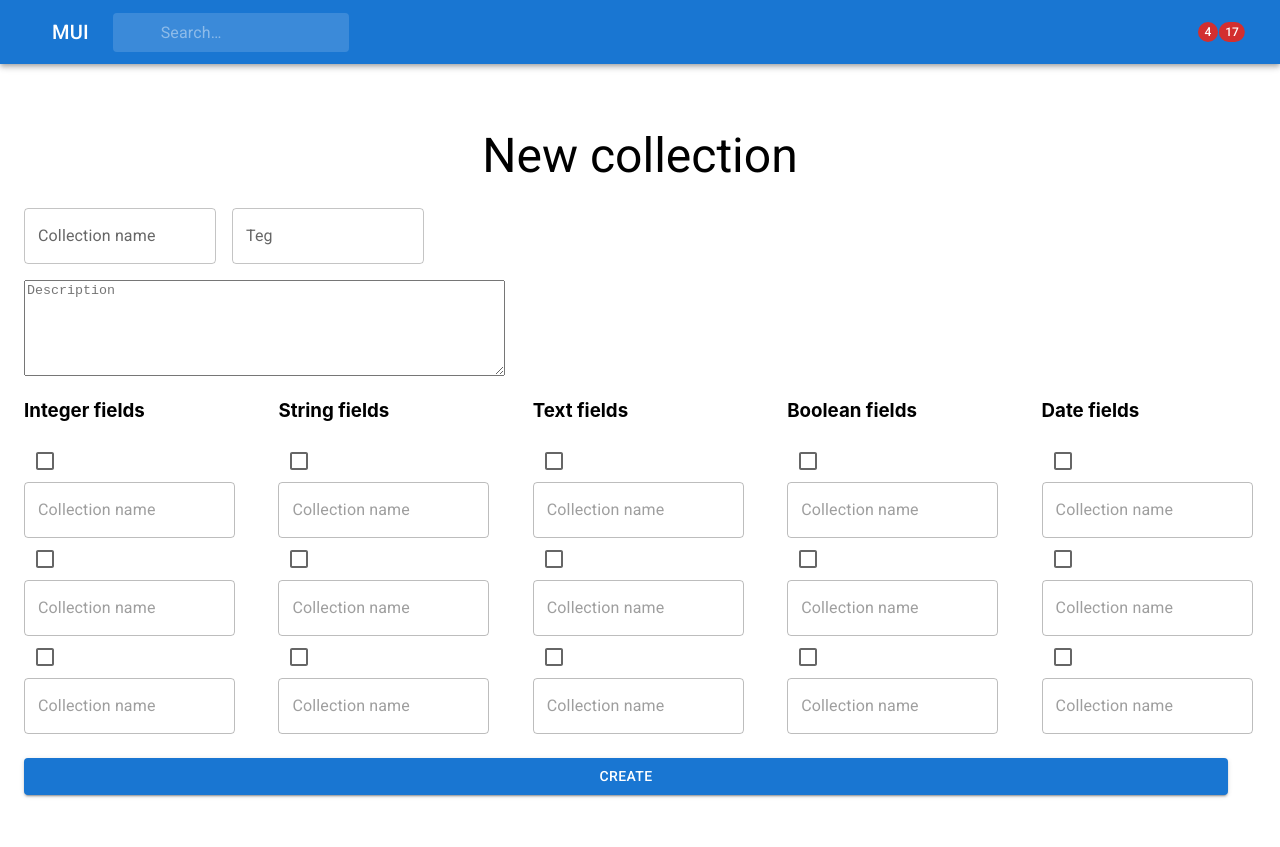
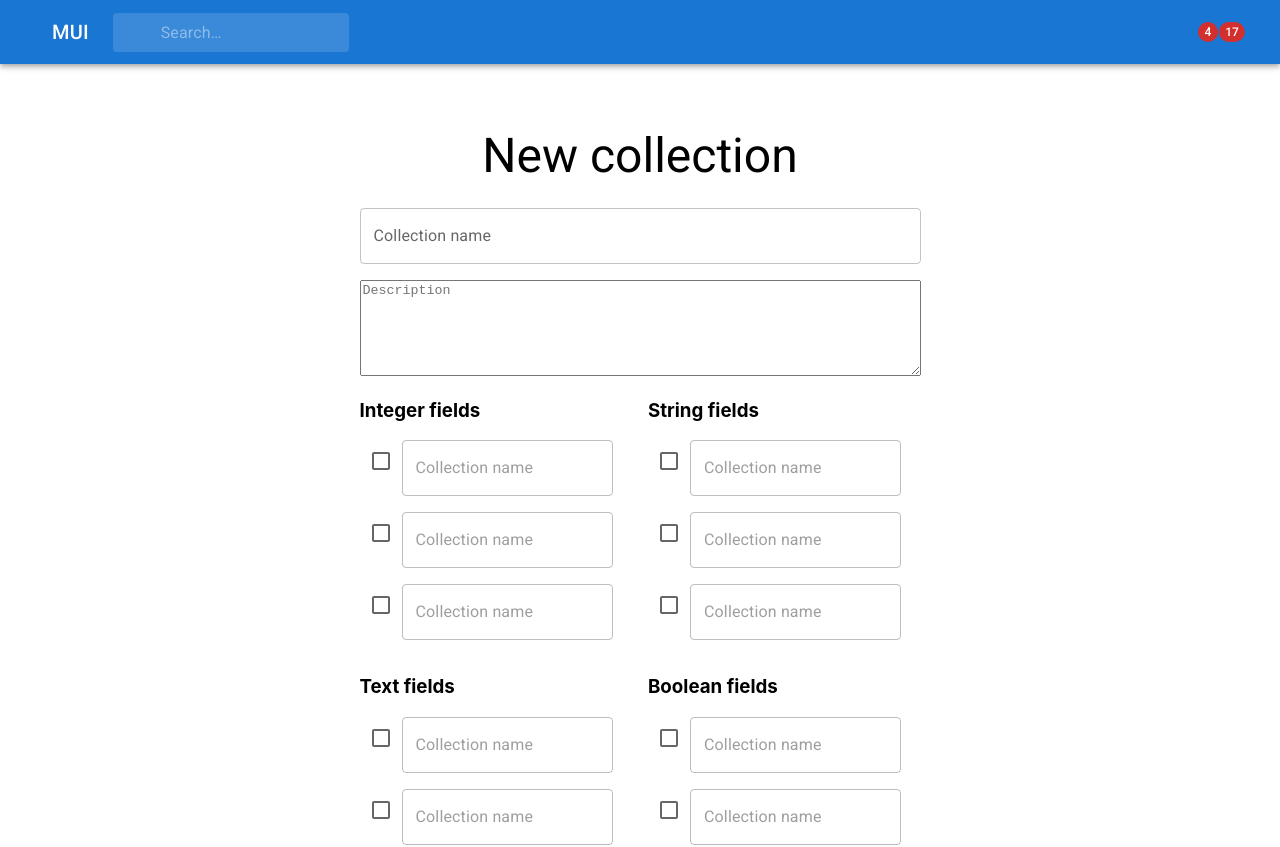
Before and after one commit to humblezxc/course-project, a React (Create React App) app in the folder frontend/: page /collections/create in a window 1280 px wide. Shown: the top 847 px of the page. Before the commit the page ends 811 px from the top, so only its background shows below. Built offline with nearby package versions, Linux system fonts and the light colour scheme.

Commit message:
Changed Collection create page styles

```diff
--- a/frontend/src/app/collections/CreateCollection.jsx
+++ b/frontend/src/app/collections/CreateCollection.jsx
@@ -13,7 +13,7 @@ import {useNavigate} from "react-router-dom";
 
 export default function CreateCollection() {
     const [collectionName, setCollectionName] = useState('');
-    const [teg, setTeg] = useState('');
+    // const [teg, setTeg] = useState('');
     const [description, setDescription] = useState('');
     const [additionFields, setAdditionFields] = React.useState([
         { key: 'digit_1', enabled: false, value: ''},
@@ -85,7 +85,7 @@ export default function CreateCollection() {
         }
     }
     return (
-        <Container component="main" maxWidth="xl">
+        <Container component="main">
             <Box
                 sx={{
                     marginTop: 8,
@@ -107,33 +107,46 @@ export default function CreateCollection() {
                     autoComplete="off"
                 >
 
-                    <Grid container spacing={2}>
-                        <Grid item xs={4} sm={2}>
-                            <TextField id="collectionName" label="Collection name" variant="outlined" value={collectionName} onChange={(e) => setCollectionName(e.target.value)}/>
+                        <Grid paddingBottom={2}>
+                            <TextField id="collectionName" fullWidth label="Collection name" variant="outlined" value={collectionName} onChange={(e) => setCollectionName(e.target.value)}/>
                         </Grid>
-                        <Grid item xs={4} sm={2}>
-                            <TextField id="teg" label="Teg" variant="outlined" value={teg} onChange={(e) => setTeg(e.target.value)}/>
-                        </Grid>
-                    </Grid>
 
-                    <Grid item xs={12} width={600} mt={2}>
+                        {/*<Grid>*/}
+                        {/*    <TextField id="teg" label="Teg" variant="outlined" value={teg} onChange={(e) => setTeg(e.target.value)}/>*/}
+                        {/*</Grid>*/}
+
+                    <Grid>
                             <TextareaAutosize
                                 id="description"
                                 aria-label="minimum height"
                                 minRows={6}
                                 placeholder="Description"
                                 variant="outlined"
-                                style={{ width: 475 }}
+                                style={{ width: 555 }}
                                 value={description}
                                 onChange={(e) => setDescription(e.target.value)}
                             />
+                    </Grid>
+                    <Grid container spacing={2}>
+                        <Grid item xs={12} sm={6}>
+                            <h3>Integer fields</h3>
+                            {additionFields.filter(field => field.key.includes('digit')).map(additionalField => (
+                                    <Grid paddingBottom={2}>
+                                        <Checkbox {...additionalField}
+                                        onChange={handleToggle}
+                                        key={additionalField.key}
+                                        name={additionalField.key}
+                                        checked={additionalField.enabled}
+                                        />
+                                        <TextField id={additionalField.key} disabled={!additionalField.enabled} label="Collection name" variant="outlined" value={additionalField.value} onChange={handleInput}/>
+                                    </Grid>
+
+                            ))}
                         </Grid>
-
-                    <Grid container spacing={5}>
-                        <Grid item xs={12} sm={2.4}>
-                        <h3>Integer fields</h3>
-                            {additionFields.filter(field => field.key.includes('digit')).map(additionalField => (
-                                <Grid>
+                        <Grid item xs={12} sm={6}>
+                        <h3>String fields</h3>
+                            {additionFields.filter(field => field.key.includes('string')).map(additionalField => (
+                                <Grid paddingBottom={2}>
                                     <Checkbox {...additionalField}
                                               onChange={handleToggle}
                                               key={additionalField.key}
@@ -144,10 +157,12 @@ export default function CreateCollection() {
                                 </Grid>
                             ))}
                         </Grid>
-                        <Grid item xs={12} sm={2.4}>
-                        <h3>String fields</h3>
-                            {additionFields.filter(field => field.key.includes('string')).map(additionalField => (
-                                <Grid>
+                    </Grid>
+                    <Grid container spacing={2}>
+                        <Grid item xs={12} sm={6}>
+                            <h3>Text fields</h3>
+                            {additionFields.filter(field => field.key.includes('text')).map(additionalField => (
+                                <Grid paddingBottom={2}>
                                     <Checkbox {...additionalField}
                                               onChange={handleToggle}
                                               key={additionalField.key}
@@ -158,10 +173,10 @@ export default function CreateCollection() {
                                 </Grid>
                             ))}
                         </Grid>
-                        <Grid item xs={12} sm={2.4}>
-                            <h3>Text fields</h3>
-                            {additionFields.filter(field => field.key.includes('text')).map(additionalField => (
-                                <Grid>
+                        <Grid item xs={12} sm={6}>
+                            <h3>Boolean fields</h3>
+                            {additionFields.filter(field => field.key.includes('boolean')).map(additionalField => (
+                                <Grid paddingBottom={2}>
                                     <Checkbox {...additionalField}
                                               onChange={handleToggle}
                                               key={additionalField.key}
@@ -172,24 +187,12 @@ export default function CreateCollection() {
                                 </Grid>
                             ))}
                         </Grid>
-                        <Grid item xs={12} sm={2.4}>
-                            <h3>Boolean fields</h3>
-                            {additionFields.filter(field => field.key.includes('boolean')).map(additionalField => (
-                                <Grid item xs={12} sm={12}>
-                                    <Checkbox {...additionalField}
-                                              onChange={handleToggle}
-                                              key={additionalField.key}
-                                              name={additionalField.key}
-                                              checked={additionalField.enabled}
-                                    />
-                                    <TextField id={additionalField.key} disabled={!additionalField.enabled} label="Collection name" variant="outlined" value={additionalField.value} onChange={handleInput}/>
-                                </Grid>
-                            ))}
-                        </Grid>
-                        <Grid item xs={12} sm={2.4}>
+                    </Grid>
+                    <Grid container spacing={2}>
+                        <Grid item xs={12} sm={6}>
                             <h3>Date fields</h3>
                             {additionFields.filter(field => field.key.includes('date')).map(additionalField => (
-                                <Grid item xs={12} sm={12}>
+                                <Grid paddingBottom={2}>
                                     <Checkbox {...additionalField}
                                               onChange={handleToggle}
                                               key={additionalField.key}
```
